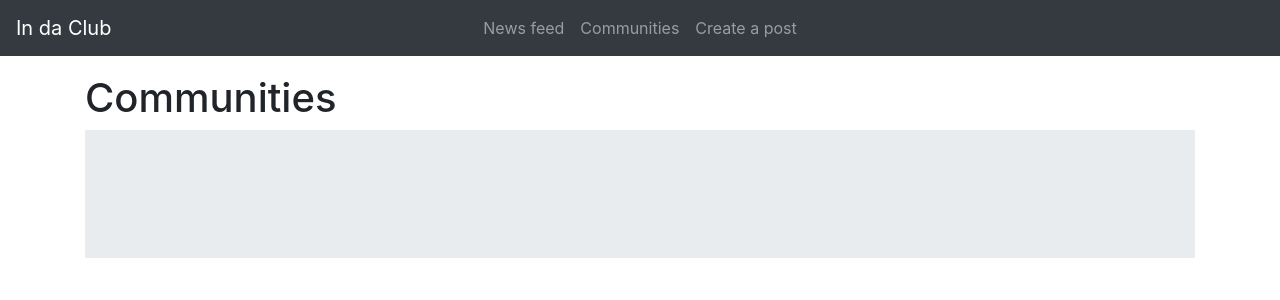
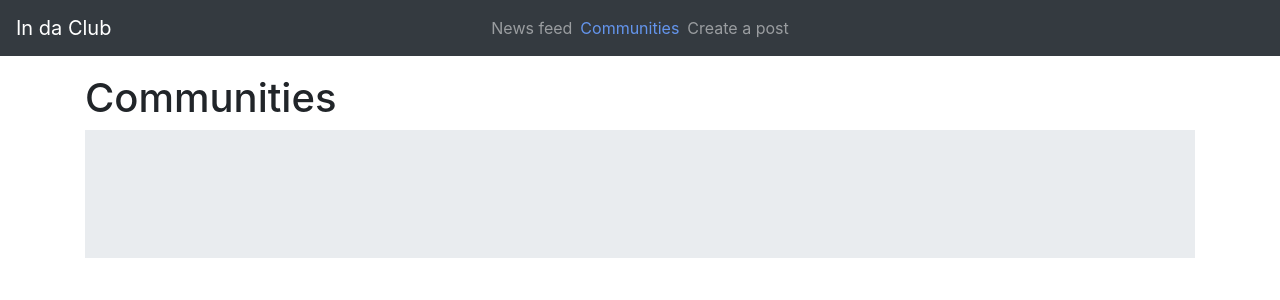
Before and after one commit to gabrielhayoun/communitymanager, a Django app: page /community in a window 1280 px wide. Shown: the top 300 px of the page. Run offline with Django 3.2, Linux system fonts and the light colour scheme; the visitor is signed in with stand-in values (Sample User, id 1); data that the repository does not hold is empty; some libraries are stand-ins or nearby versions.

Commit message:
navbar blu when active

```diff
--- a/projet/communitymanager/templates/communitymanager/communities.html
+++ b/projet/communitymanager/templates/communitymanager/communities.html
@@ -6,7 +6,7 @@
         <a class="nav-link" href="{% url 'news_feed' %}">News feed</a>
     </li>
     <li class="nav-item">
-        <a class="nav-link active-nav" href="{% url 'communities' %}">Communities</a>
+        <a class="navbar-text" href="{% url 'communities' %}">Communities</a>
     </li>
     <li class="nav-item">
         <a class="nav-link" href="{% url 'new_post' %}">Create a post</a>
--- a/projet/communitymanager/templates/communitymanager/new_post.html
+++ b/projet/communitymanager/templates/communitymanager/new_post.html
@@ -9,7 +9,7 @@
         <a class="nav-link" href="{% url 'communities' %}">Communities</a>
     </li>
     <li class="nav-item">
-        <a class="nav-link active" href="{% url 'new_post' %}">Create a post</a>
+        <a class="navbar-text" href="{% url 'new_post' %}">Create a post</a>
     </li>
 </div>
 {% endblock %}
--- a/projet/communitymanager/templates/communitymanager/news_feed.html
+++ b/projet/communitymanager/templates/communitymanager/news_feed.html
@@ -3,7 +3,7 @@
 
 {% block nav %}
     <li class="nav-item">
-        <a class="nav-link active-nav" href="{% url 'news_feed' %}">News feed</a>
+        <a class="navbar-text" href="{% url 'news_feed' %}">News feed</a>
     </li>
     <li class="nav-item">
         <a class="nav-link" href="{% url 'communities' %}">Communities</a>
--- a/projet/static/css/style.css
+++ b/projet/static/css/style.css
@@ -26,3 +26,7 @@
 .active-nav {
     color: red;
 }
+
+.navbar-custom .navbar-text{
+    color: cornflowerblue;
+}
--- a/projet/templates/base.html
+++ b/projet/templates/base.html
@@ -24,7 +24,7 @@
 <body>
 
 <div class="container mt-3">
-    <nav class="navbar navbar-expand-md bg-dark navbar-dark fixed-top">
+    <nav class="navbar navbar-expand-md bg-dark navbar-dark fixed-top navbar-custom">
         <a class="navbar-brand">In da Club</a>
         <button class="navbar-toggler" type="button" data-toggle="collapse" data-target="#collapsibleNavbar">
             <span class="navbar-toggler-icon"></span>
```
